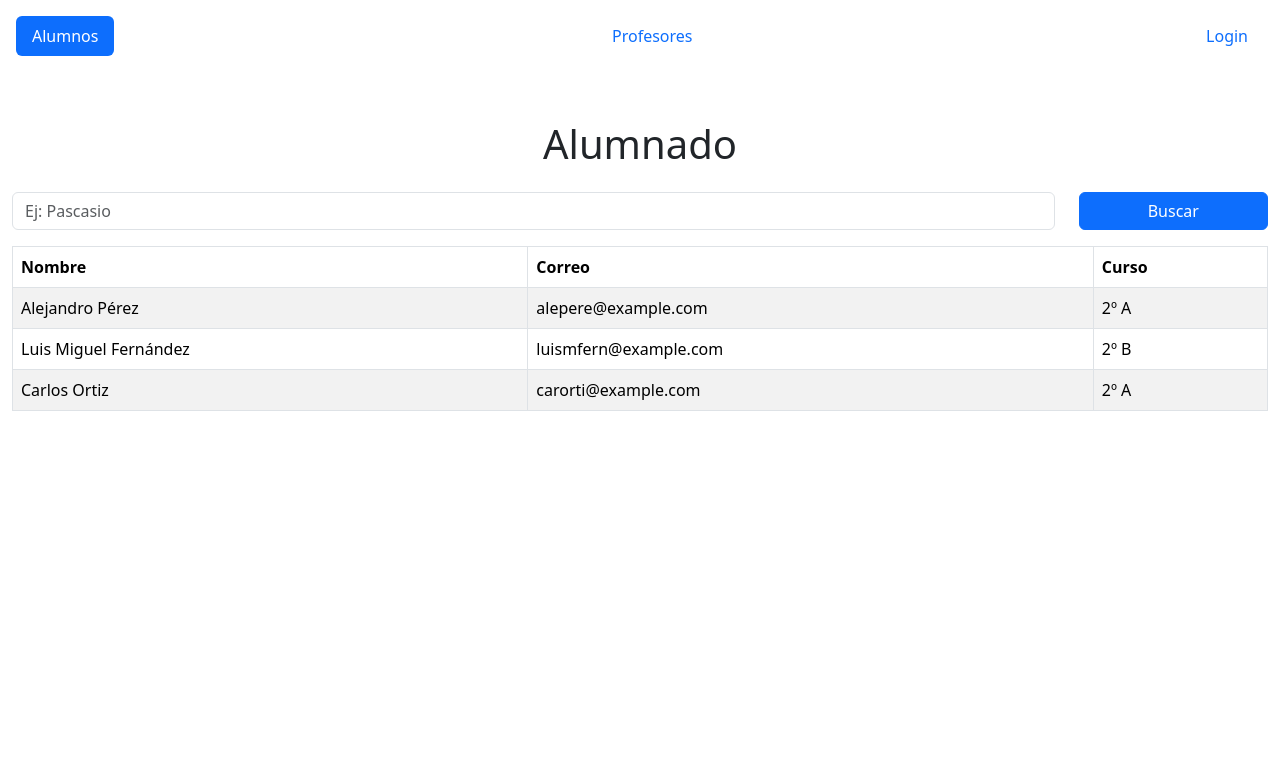
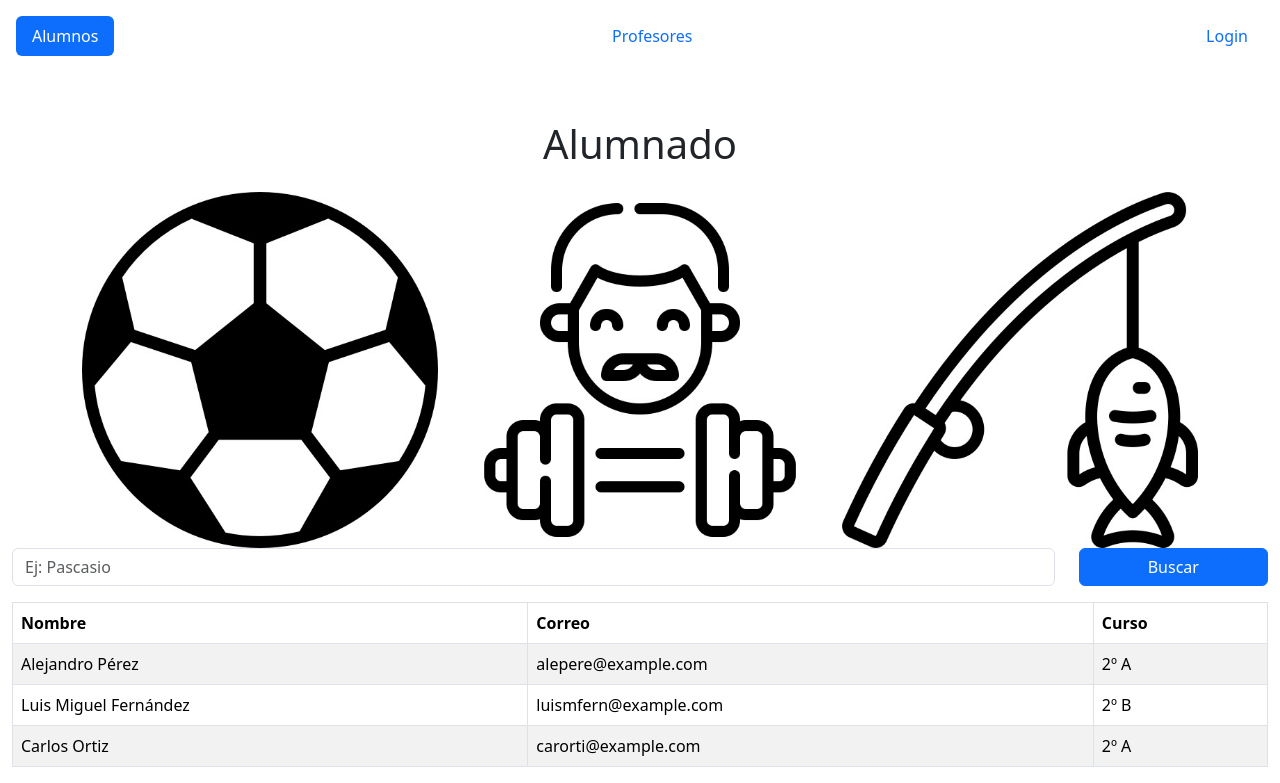
Before and after one commit to 2DAM-adrianrod493/PHP-PROJECTS, a PHP site: page / in a window 1280 px wide. Shown: the part 56-839 px from the top of the page. Before the commit the page ends 467 px from the top, so only its background shows below. Run offline with PHP 8.4, Linux system fonts and the light colour scheme; the visitor is signed in with stand-in values (Sample User, id 1).

Commit message:
31/10/2024

```diff
--- /dev/null
+++ b/ud02_entregable/src/css/telita.css
@@ -0,0 +1,5 @@
+.image-container img {
+    margin: 8px;
+    max-width: 100%;
+    height: auto;
+}
--- a/ud02_entregable/src/index.php
+++ b/ud02_entregable/src/index.php
@@ -59,13 +59,35 @@
         <meta name="viewport" content="width=device-width, initial-scale=1.0">
         <title>Lista de Alumnos</title>
         <link href="https://cdn.jsdelivr.net/npm/bootstrap@5.3.3/dist/css/bootstrap.min.css" rel="stylesheet">
-        <link rel="stylesheet" href="../css/cabecera.css">
+        <link rel="stylesheet" href="./css/telita.css">
     </head>
     <body>
         <?php require 'includes/header.php'; ?>
 
         <div class="container-fluid mt-5">
             <h1 class="text-center mb-4">Alumnado</h1>
+
+        <!-- Imágenes -->
+        <div class="container">
+            <div class="row justify-content-center">
+                <?php
+                    $directorio = "./img/";
+                    $ficheros = scandir($directorio);
+
+                    foreach ($ficheros as $file) {
+                        $extension = pathinfo($file, PATHINFO_EXTENSION);
+                        if ($extension == "jpg" || $extension == "jpeg" || $extension == "png") {
+                            $ruta = $directorio . $file;
+                            echo "<div class='col-4 text-center'>
+                                <img class='img-fluid' src='$ruta' alt='$file'>
+                            </div>";
+                        }
+                    }
+                ?>
+            </div>
+        </div>
+
+
             <!-- Cuadro de Búsqueda -->
             <form method="POST" class="row mb-3">
                 <div class="col-12 col-md-10">
```
Also changed, not shown: ud02_entregable/src/img/futbol.jpg (added), ud02_entregable/src/img/gym.jpg (added), ud02_entregable/src/img/pesca.jpg (added).
